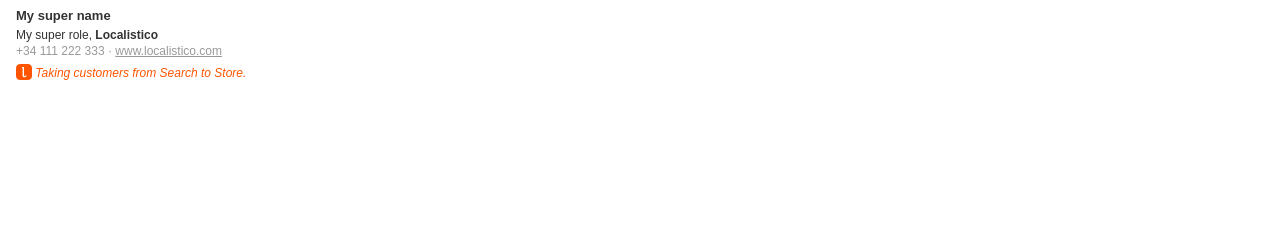
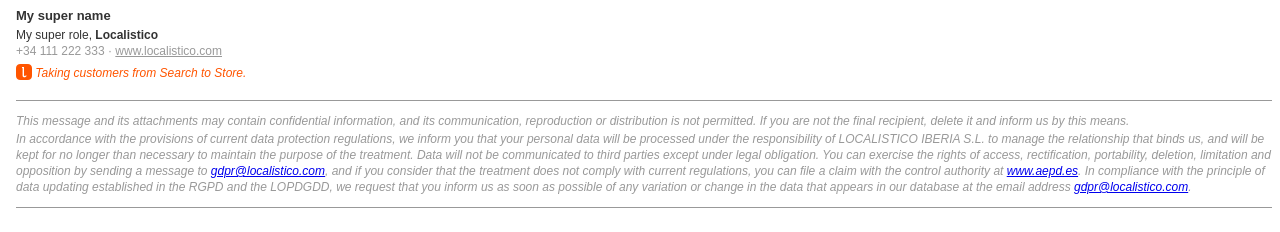
Before and after one commit to localistico/email-signature, a plain HTML site: page index.html in a window 1280 px wide. Drawn offline with Linux system fonts and the light colour scheme.

Commit message:
Update sign with confidentiality clause

```diff
--- a/index.html
+++ b/index.html
@@ -14,8 +14,18 @@
           </td>
         </tr>
         <tr style="padding-top: 12px;">
-          <td style="color: #ff5500; font-size: 12px; line-height:30px; font-weight: normal; font-style: italic; font-family: Arial, Helvetica, sans-serif;">
+          <td style="color: #ff5500; font-size: 12px; line-height:30px; font-weight: normal; font-style: italic; font-family: Arial, Helvetica, sans-serif; padding-bottom: 12px;">
             <img src="https://localistico.github.io/email-signature/localistico.png" width="16" height="16" style="vertical-align: sub;"> Taking customers from Search to Store.
+          </td>
+        </tr>
+        <tr>
+          <td style="color: #999999; font-size: 12px; line-height:16px; font-weight: normal; font-style: italic; font-family: Arial, Helvetica, sans-serif; border-top: 1px solid #999999; border-bottom: 1px solid #999999; padding: 12px 0; ">
+            <p style="margin: 0 0 2px;">
+              This message and its attachments may contain confidential information, and its communication, reproduction or distribution is not permitted. If you are not the final recipient, delete it and inform us by this means.
+            </p>
+            <p style="margin-top: 2px;">
+              In accordance with the provisions of current data protection regulations, we inform you that your personal data will be processed under the responsibility of LOCALISTICO IBERIA S.L. to manage the relationship that binds us, and will be kept for no longer than necessary to maintain the purpose of the treatment. Data will not be communicated to third parties except under legal  obligation. You can exercise the rights of access, rectification, portability, deletion, limitation and opposition by sending a message to <a href="mailto:gdpr@localistico.com" target="_blank" rel="noopener noreferrer">gdpr@localistico.com</a>, and if you consider that the treatment does not comply with current regulations, you can file a claim with the control authority at <a href="https://www.aepd.es" target="_blank" rel="noopener noreferrer">www.aepd.es</a>. In compliance with the principle of data updating established in the RGPD and the LOPDGDD, we request that you inform us as soon as possible of any variation or change in the data that appears in our database at the email address <a href="mailto:gdpr@localistico.com" target="_blank">gdpr@localistico.com</a>.
+            </p>
           </td>
         </tr>
       </table>
```
